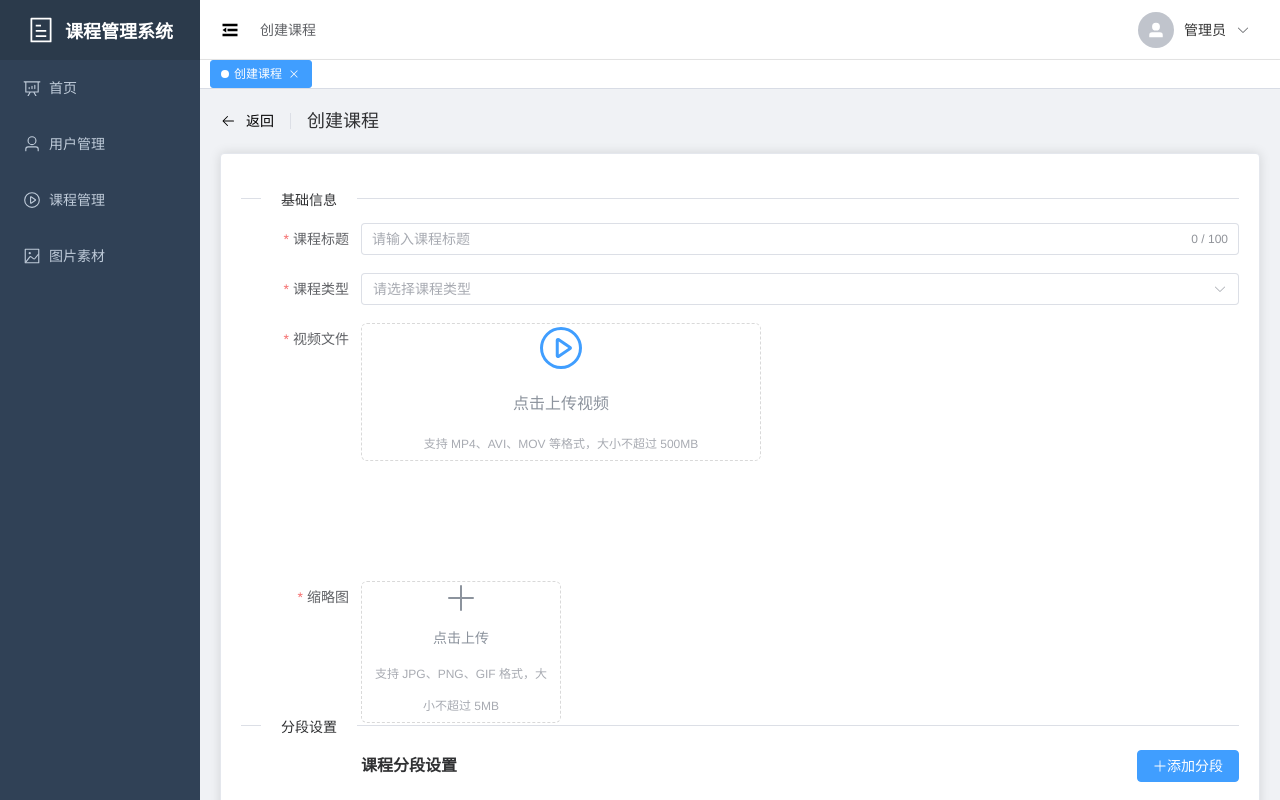
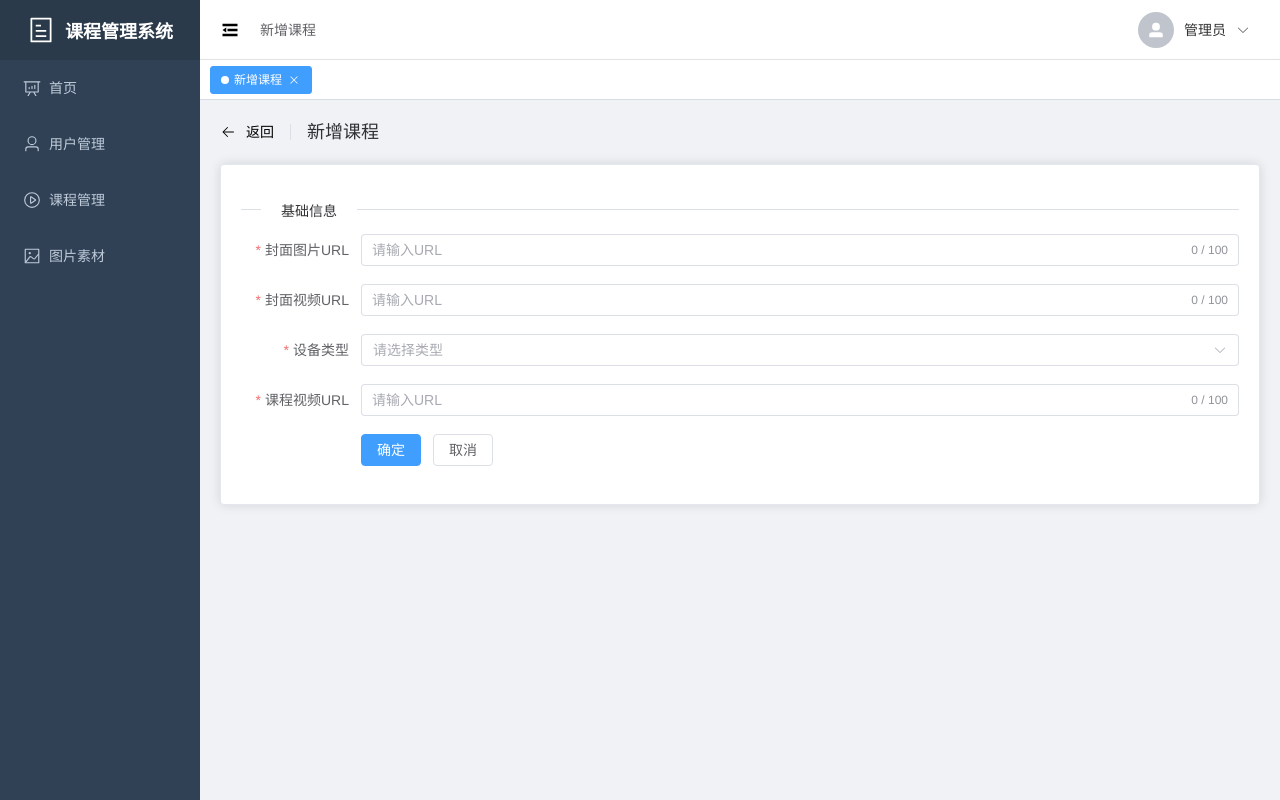
Before and after one commit to dorothy-yl/Sports-course-management-system, a Vue app: page /courses/create in a window 1280 px wide. Built offline with nearby package versions, Linux system fonts and the light colour scheme; sample sign-in values are in the browser's storage.

Commit message:
新增课程功能，更新课程类型选项，修改相关页面标题和表单字段，优化课程创建流程，调整按钮文本。

```diff
--- a/src/api/course.js
+++ b/src/api/course.js
@@ -67,3 +67,12 @@ export const getCourseHotRanking = () => {
     method: 'get'
   })
 }
+
+// 新增课程
+export const addProCourse = (data) => {
+  return request({
+    url: '/system/course/addProCourse',
+    method: 'post',
+    data
+  })
+}
--- a/src/constants/index.js
+++ b/src/constants/index.js
@@ -11,16 +11,10 @@ export const COURSE_TYPES = {
 }
 
 export const COURSE_TYPE_OPTIONS = [
-  { label: '燃脂', value: 0 },
-  { label: '健步走', value: 1 },
-  { label: '跑走结合', value: 2 },
-  { label: '基础', value: 3 },
-  { label: 'HIIT', value: 4 },
-  { label: '冲刺', value: 5 },
-  { label: '耐力', value: 6 },
-  { label: '高强度', value: 7 },
-  { label: '恢复', value: 8 },
-  { label: '其他', value: 9 }
+  { label: '跑步机', value: 0 },
+  { label: '脚踏车', value: 1 },
+  { label: '划船机', value: 2 }
+
 ]
 
 export const COURSE_TYPE_NAMES = {
--- a/src/router/index.js
+++ b/src/router/index.js
@@ -41,7 +41,7 @@ const routes = [
         path: 'courses/create',
         name: 'CourseCreate',
         component: () => import('@/views/course/CourseEditor.vue'),
-        meta: { title: '创建课程', icon: 'VideoPlay', hidden: true }
+        meta: { title: '新增课程', icon: 'VideoPlay', hidden: true }
       },
       {
         path: 'courses/edit/:id',
@@ -53,7 +53,7 @@ const routes = [
         path: 'courses/preview/:id',
         name: 'CoursePreview',
         component: () => import('@/views/course/CoursePreview.vue'),
-        meta: { title: '课程预览', icon: 'VideoPlay', hidden: true }
+        meta: { title: '课程详情', icon: 'VideoPlay', hidden: true }
       },
       {
         path: 'media',
--- a/src/views/course/CourseEditor.vue
+++ b/src/views/course/CourseEditor.vue
@@ -1,6 +1,6 @@
 <template>
   <div class="course-editor-container">
-    <el-page-header @back="handleBack" :content="isEdit ? '编辑课程' : '创建课程'" />
+    <el-page-header @back="handleBack" :content="isEdit ? '编辑课程' : '新增课程'" />
 
     <el-card class="page-card" style="margin-top: 20px">
       <el-form
@@ -13,19 +13,27 @@
         <!-- 基础信息 -->
         <el-divider content-position="left">基础信息</el-divider>
 
-        <el-form-item label="课程标题" prop="title">
+        <el-form-item label="封面图片URL" prop="title">
           <el-input
             v-model="formData.title"
-            placeholder="请输入课程标题"
+            placeholder="请输入URL"
             maxlength="100"
             show-word-limit
           />
         </el-form-item>
 
-        <el-form-item label="课程类型" prop="type">
+         <el-form-item label="封面视频URL" prop="title">
+          <el-input
+            v-model="formData.title"
+            placeholder="请输入URL"
+            maxlength="100"
+            show-word-limit
+          />
+        </el-form-item>
+         <el-form-item label="设备类型" prop="type">
           <el-select
             v-model="formData.type"
-            placeholder="请选择课程类型"
+            placeholder="请选择类型"
             style="width: 100%"
             @change="handleTypeChange"
           >
@@ -38,28 +46,19 @@
           </el-select>
         </el-form-item>
 
-        <el-form-item label="视频文件" prop="videoUrl">
-          <VideoUpload v-model="formData.videoUrl" />
-        </el-form-item>
-
-        <el-form-item label="缩略图" prop="thumbnailUrl">
-          <ImageUpload v-model="formData.thumbnailUrl" />
-        </el-form-item>
-
-        <!-- 分段设置 -->
-        <el-divider content-position="left">分段设置</el-divider>
-
-        <el-form-item label="" prop="segments">
-          <SegmentEditor
-            v-model="formData.segments"
-            :course-type="formData.type"
+          <el-form-item label="课程视频URL" prop="title">
+          <el-input
+            v-model="formData.title"
+            placeholder="请输入URL"
+            maxlength="100"
+            show-word-limit
           />
         </el-form-item>
 
         <!-- 操作按钮 -->
         <el-form-item>
           <el-button type="primary" @click="handleSubmit" :loading="submitting">
-            {{ isEdit ? '保存' : '创建' }}
+            {{ isEdit ? '保存' : '确定' }}
           </el-button>
           <el-button @click="handleBack">取消</el-button>
           <el-button v-if="isEdit" type="info" @click="handlePreview">预览</el-button>
@@ -73,7 +72,7 @@
 import { ref, reactive, computed, onMounted } from 'vue'
 import { useRoute, useRouter } from 'vue-router'
 import { ElMessage } from 'element-plus'
-import { getCourseDetail, createCourse, updateCourse } from '@/api/course'
+import { getCourseDetail, createCourse, updateCourse, addProCourse } from '@/api/course'
 import { COURSE_TYPE_OPTIONS } from '@/constants'
 import { required } from '@/utils/validate'
 import SegmentEditor from '@/components/course/SegmentEditor.vue'
@@ -93,12 +92,13 @@ const formData = reactive({
   type: '',
   videoUrl: '',
   thumbnailUrl: '',
+  coverVideo: '',
   segments: []
 })
 
 const rules = {
-  title: [required('请输入课程标题')],
-  type: [required('请选择课程类型')],
+  title: [required('请输入URL')],
+  type: [required('请选择设备类型')],
   videoUrl: [required('请上传视频文件')],
   thumbnailUrl: [required('请上传缩略图')],
   segments: [
@@ -173,6 +173,7 @@ const handleSubmit = async () => {
 
     submitting.value = true
     try {
+      if (isEdit.value) {
         // 计算总时长
         const duration = Math.max(...formData.segments.map(s => s.endTime))
 
@@ -181,11 +182,19 @@ const handleSubmit = async () => {
           duration
         }
 
-      if (isEdit.value) {
         // await updateCourse(route.params.id, data)
         ElMessage.success('更新成功')
       } else {
-        // await createCourse(data)
+        // 创建新课程 - 使用新的 addProCourse 接口
+        // 将前端字段映射为后端接口所需格式
+        const requestData = {
+          coverImage: formData.thumbnailUrl,
+          coverVideo: formData.coverVideo || '',
+          deviceType: formData.type,
+          videoUrl: formData.videoUrl
+        }
+
+        await addProCourse(requestData)
         ElMessage.success('创建成功')
       }
 
--- a/src/views/course/CourseList.vue
+++ b/src/views/course/CourseList.vue
@@ -117,10 +117,10 @@
           <template #default="{ row }">
             <div class="table-actions">
               <el-button type="primary" size="small" link @click="handlePreview(row)">
-                预览
+                查看
               </el-button>
               <el-button type="primary" size="small" link @click="handleEdit(row)">
-                编辑
+                修改
               </el-button>
               <el-button type="danger" size="small" link @click="handleDelete(row)">
                 删除
--- a/src/views/course/CoursePreview.vue
+++ b/src/views/course/CoursePreview.vue
@@ -1,6 +1,6 @@
 <template>
   <div class="course-preview-container">
-    <el-page-header @back="handleBack" content="课程预览" />
+    <el-page-header @back="handleBack" content="课程详情" />
 
     <el-card class="page-card" style="margin-top: 20px" v-loading="loading">
       <el-row :gutter="20">
@@ -129,8 +129,8 @@ const fetchCourseDetail = async () => {
       id: route.params.id,
       title: '模拟课程 - 入门基础训练',
       type: 'Treadmill',
-      videoUrl: 'https://www.w3schools.com/html/mov_bbb.mp4',
-      thumbnailUrl: 'https://picsum.photos/400/240?random=1',
+      videoUrl: 'https://oss.bosfits.com/iconsolePro/CourseVideoImage/20260110/ed8d4ecddd8142b3a5557deac2068b60.mp4',
+      thumbnailUrl: 'https://oss.bosfits.com/iconsolePro/CourseVideoImage/20260110/ed8d4ecddd8142b3a5557deac2068b60.mp4',
       duration: 1200,
       segments: [
         {
--- a/src/views/user/UserList.vue
+++ b/src/views/user/UserList.vue
@@ -97,7 +97,7 @@
                 查看
               </el-button>
               <el-button type="primary" size="small" link @click="handleEdit(row)">
-                编辑
+                修改
               </el-button>
               <el-button type="danger" size="small" link @click="handleDelete(row)">
                 删除
```
Lines whose indentation alone changed are shown as unchanged.
